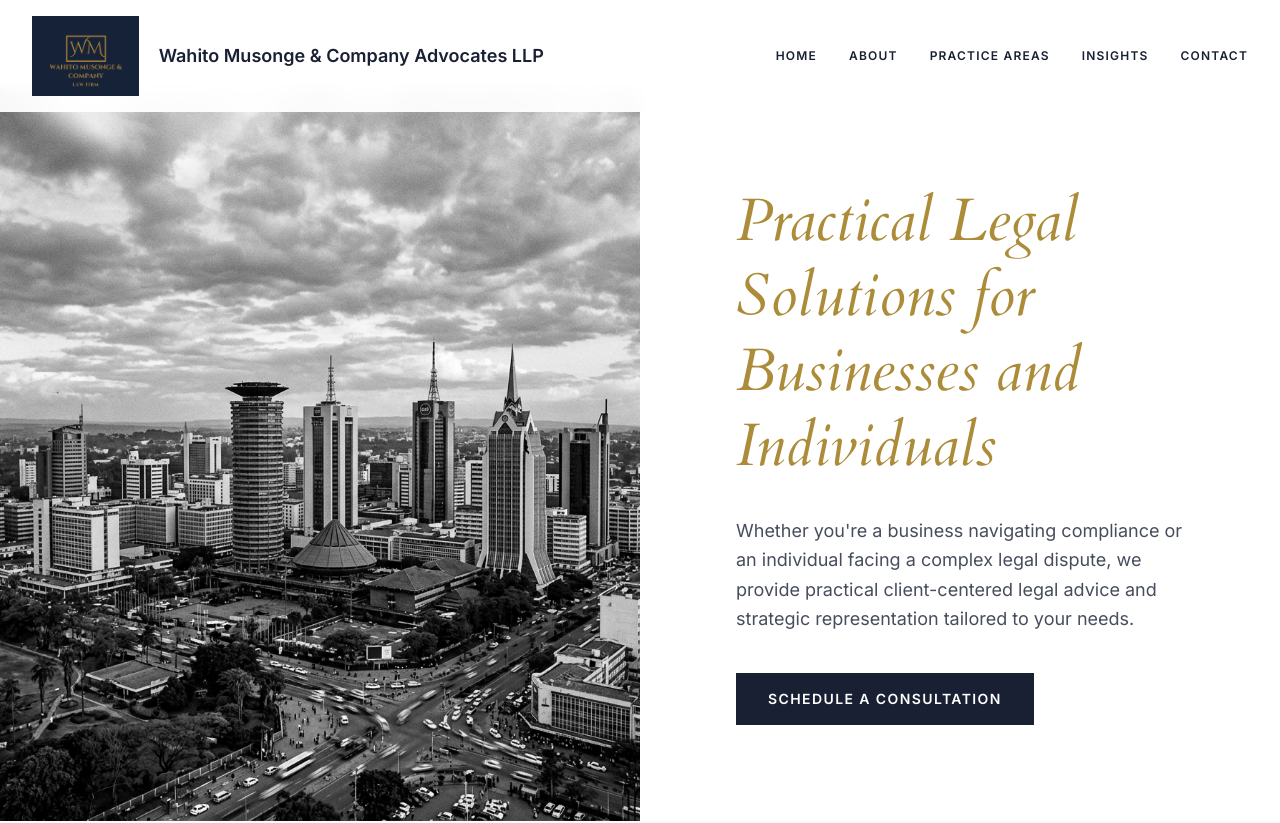
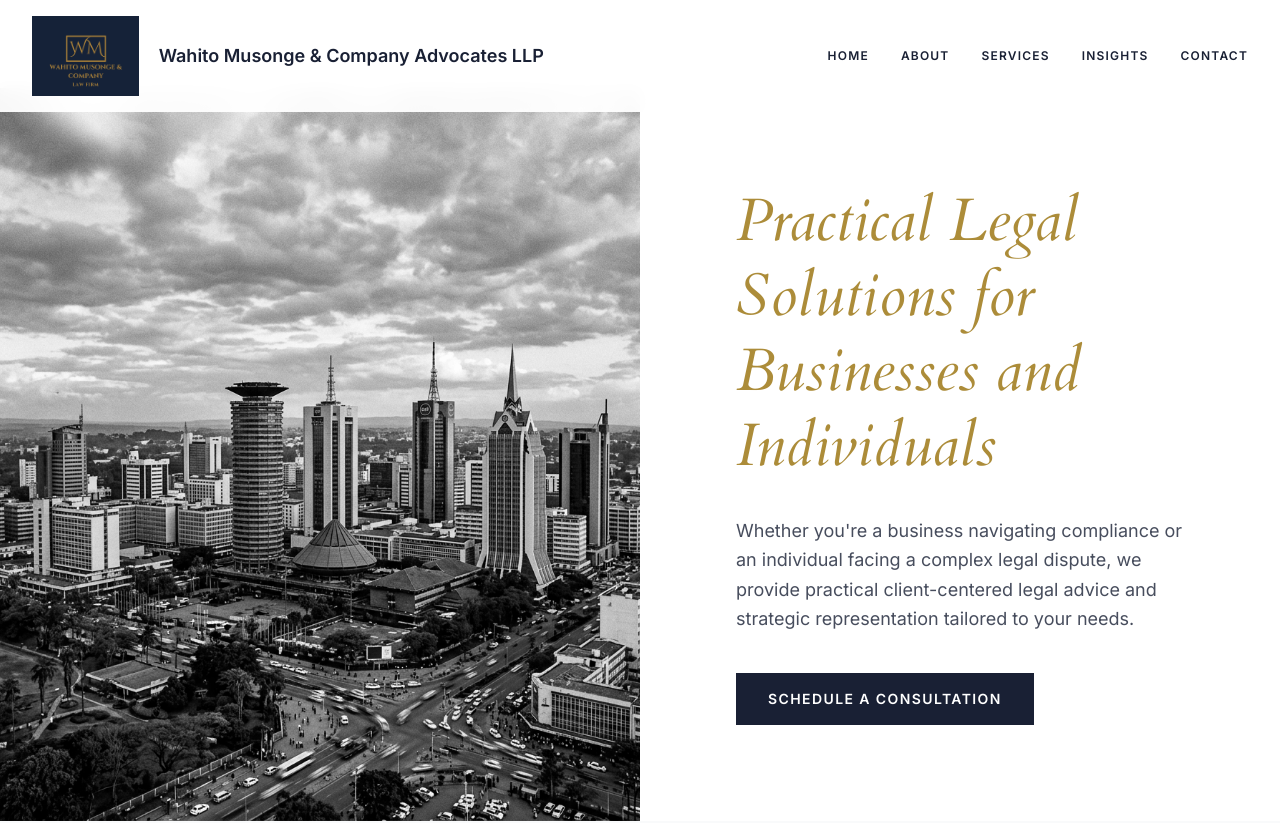
Before and after one commit to teddylumidi/wahitomusongeadvocates, a React app: page / in a window 1280 px wide. Shown: the top 823 px of the page. Built offline with nearby package versions, Linux system fonts and the light colour scheme; the HTML template or start-up script is replaced by a standard one.

Commit message:
Label practice navigation as services

```diff
--- a/src/components/Navbar.tsx
+++ b/src/components/Navbar.tsx
@@ -16,7 +16,7 @@ export function Navbar() {
   const navLinks = [
     { name: 'HOME', href: `${import.meta.env.BASE_URL}#home` },
     { name: 'ABOUT', href: `${import.meta.env.BASE_URL}#about` },
-    { name: 'PRACTICE AREAS', href: `${import.meta.env.BASE_URL}#practice-areas` },
+    { name: 'SERVICES', href: `${import.meta.env.BASE_URL}#practice-areas` },
     { name: 'INSIGHTS', href: `${import.meta.env.BASE_URL}#insights` },
     { name: 'CONTACT', href: `${import.meta.env.BASE_URL}#contact` },
   ];
```
